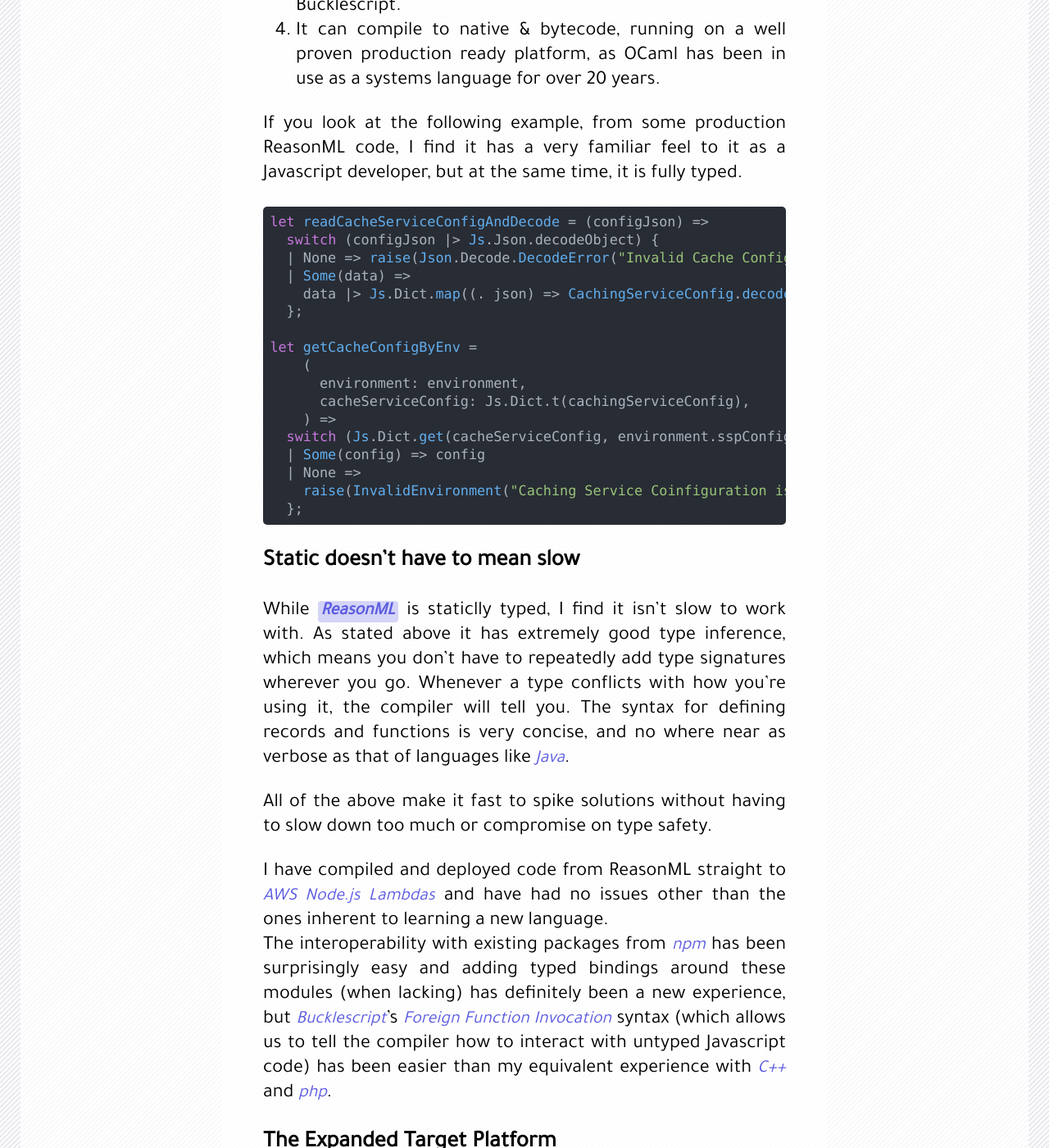
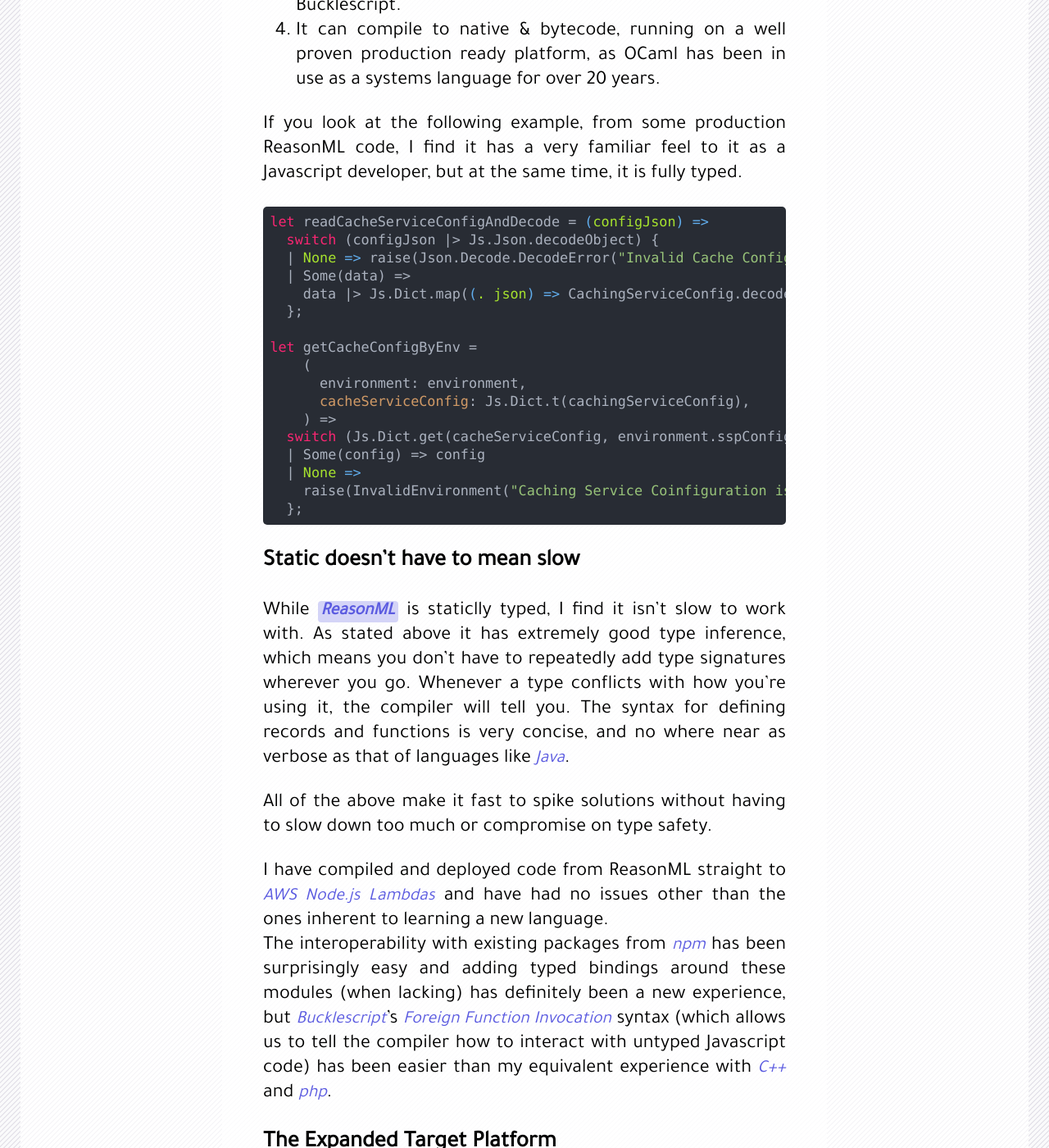
Before and after one commit to gmmorris/gmmorris.github.io, a Jekyll site: the page built from _posts/2018-07-14-betting-on-reason.md, in a window 1280 px wide and 1400 px high, scrolled down 11189 px. Shown: the whole window at 82% size. Built offline with Jekyll 4.4.1, drawn with Linux system fonts in a browser that asks for light colours; nearby versions of some CDN libraries.

Commit message:
added feedback and cake and switched to dog feeding a new highlights version

````diff
--- a/_layouts/default.html
+++ b/_layouts/default.html
@@ -9,7 +9,8 @@
       {{ content }}
     </main>
     {%- include footer.html -%}
-    <script src="//cdnjs.cloudflare.com/ajax/libs/highlight.js/9.12.0/highlight.min.js"></script>
+    <!-- <script src="//cdnjs.cloudflare.com/ajax/libs/highlight.js/9.12.0/highlight.min.js"></script> -->
+    <script src="/assets/highlight.js"></script>
     <script type="application/javascript" >
       function getAll(selector){
         return Array.prototype.slice.call(
@@ -20,7 +21,7 @@
       getAll('pre code')
         .forEach(function(el){
           hljs.highlightBlock(el);
-
+/*
           getAll('.p')
             .forEach(function(el){
               if(el.innerText === '|>' || el.innerText === '|') {
@@ -33,7 +34,7 @@
               if(el.innerText === '=>') {
                 el.className += ' re';
               }
-            });
+            });*/
         });
     </script>
   </body>
--- a/_posts/2018-07-14-betting-on-reason.md
+++ b/_posts/2018-07-14-betting-on-reason.md
@@ -171,7 +171,7 @@
 </section>
 
 
-```fsharp
+```reasonml
 let readCacheServiceConfigAndDecode = (configJson) =>
   switch (configJson |> Js.Json.decodeObject) {
   | None => raise(Json.Decode.DecodeError("Invalid Cache Config"))
--- a/_sass/custom/code-highlights.scss
+++ b/_sass/custom/code-highlights.scss
@@ -50,7 +50,80 @@
     }
   }
 }
+.language-reasonml {
+  .hljs-keyword, .hljs-operator {
+    color:#F92672
+  }
+  .hljs-function {
+    color: #61aeee;
+    .hljs-params {
+      color:#A6E22E;
+      .hljs-typing {
+        color:#FD971F;
+      }
+    }
+  }
+  .hljs-module-access {
+    .hljs-module {
+      color:#7e57c2;
+    }
+  }
+  .hljs-constructor {
+    color:#e2b93d;
+    .hljs-string {
+      color:#9CCC65;
+    }
+  }
+}
 
+.asd {
+  selectionbackground: #4373c2;
+  errorForeground: #EF5350;
+  background: #7e57c2cc;
+  hoverBackground: #7e57c2;
+  dropdownborder: #5f7e97;
+  punctuationdefinitiongenericbeginhtml: #ef5350f2;
+  inputValidationerrorBackground: #ef5350f2;
+  inputValidationerrorBorder: #EF5350;
+  inputValidationinfoBackground: #64b5f6f2;
+  inputValidationinfoBorder: #64B5F6;
+  inputValidationwarningBackground: #ffca28f2;
+  inputValidationwarningBorder: #FFCA28;
+  progressbackground: #7e57c2;
+  listactiveSelectionBackground: #5f7e97;
+  editorOverviewRulerincomingContentForeground: #7e57c2;
+  editorOverviewRulercommonContentForeground: #7e57c2;
+  editorErrorforeground: #EF5350;
+    editorWarningforeground: #b39554;
+  editorGuttermodifiedBackground: #e2b93d;
+  editorGutteraddedBackground: #9CCC65;
+  editorGutterdeletedBackground: #EF5350;
+  diffEditorremovedTextBackground: #ef535033;
+  diffEditorremovedTextBorder: #ef53504d;
+  editorWidgetbackground: #31364a;
+  editorWidgetborder: #262A39;
+  editorMarkerNavigationErrorbackground: #EF5350;
+  editorMarkerNavigationWarningbackground: #FFCA28;
+  peekViewborder: #5f7e97;
+  terminalansiBlue: #82AAFF;
+  terminalansiCyan: #21c7a8;
+  terminalansiGreen: #22da6e;
+  terminalansiMagenta: #C792EA;
+  terminalansiRed: #EF5350;
+  terminalansiYellow: #addb67;
+  terminalansiBrightBlue: #82AAFF;
+  terminalansiBrightCyan: #7fdbca;
+  terminalansiBrightGreen: #22da6e;
+  terminalansiBrightMagenta: #C792EA;
+  terminalansiBrightRed: #EF5350;
+  gitDecorationmodifiedResourceForeground: #a2bffc;
+  gitDecorationdeletedResourceForeground: #EF535090;
+  gitDecorationuntrackedResourceForeground: #addb67ff;
+  gitDecorationignoredResourceForeground: #395a75;
+  gitDecorationconflictingResourceForeground: #ffeb95cc;
+  sourceelm: #5f7e97;
+  metaobjectliteraljs: #82AAFF
+}
 .hljs-comment,
 .hljs-quote {
   color: #b18eb1;
````
Also changed, not shown: _posts/2018-07-28-the-secret-sauce-to-an-effective-team.md (+1 -1 lines), _posts/2018-08-04-feedback-and-cake.md (added, +241 -0 lines), assets/highlight.js (added), assets/img/banners/strewberry.png (added), assets/img/banners/strewberry2.png (added), assets/img/banners/topping.png (added).
